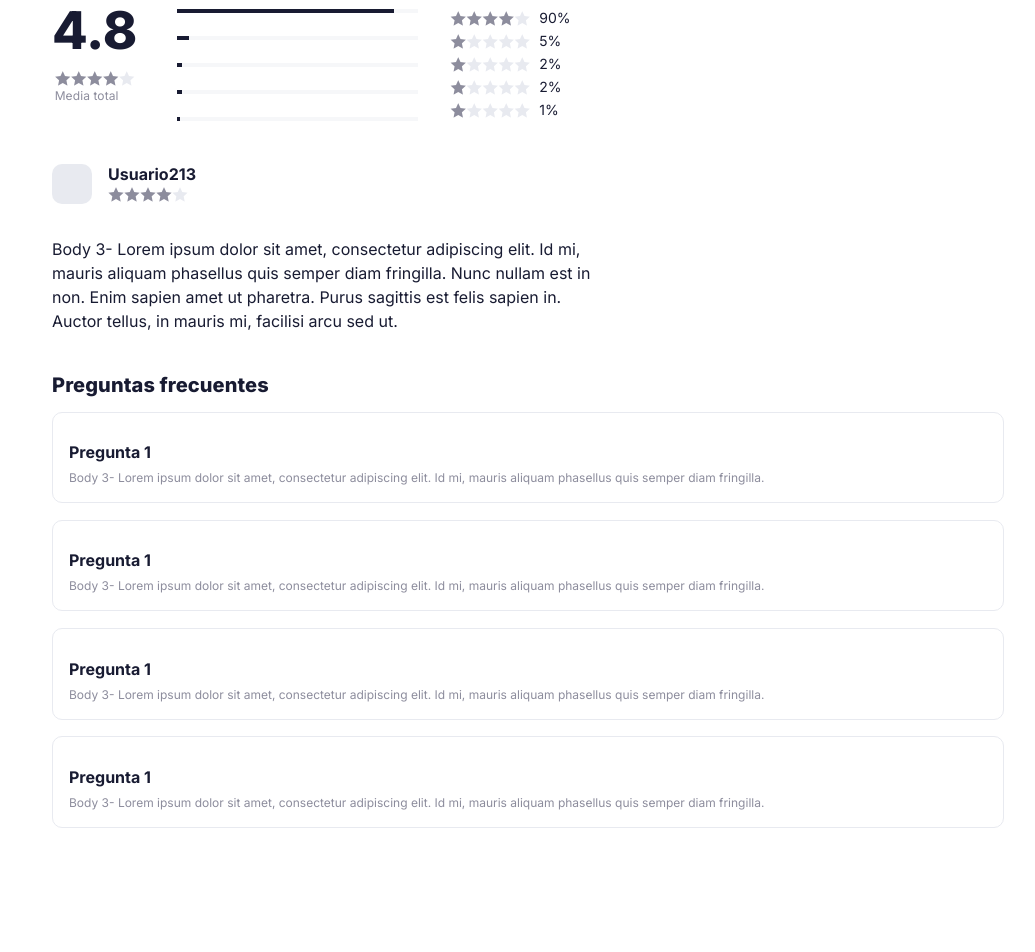
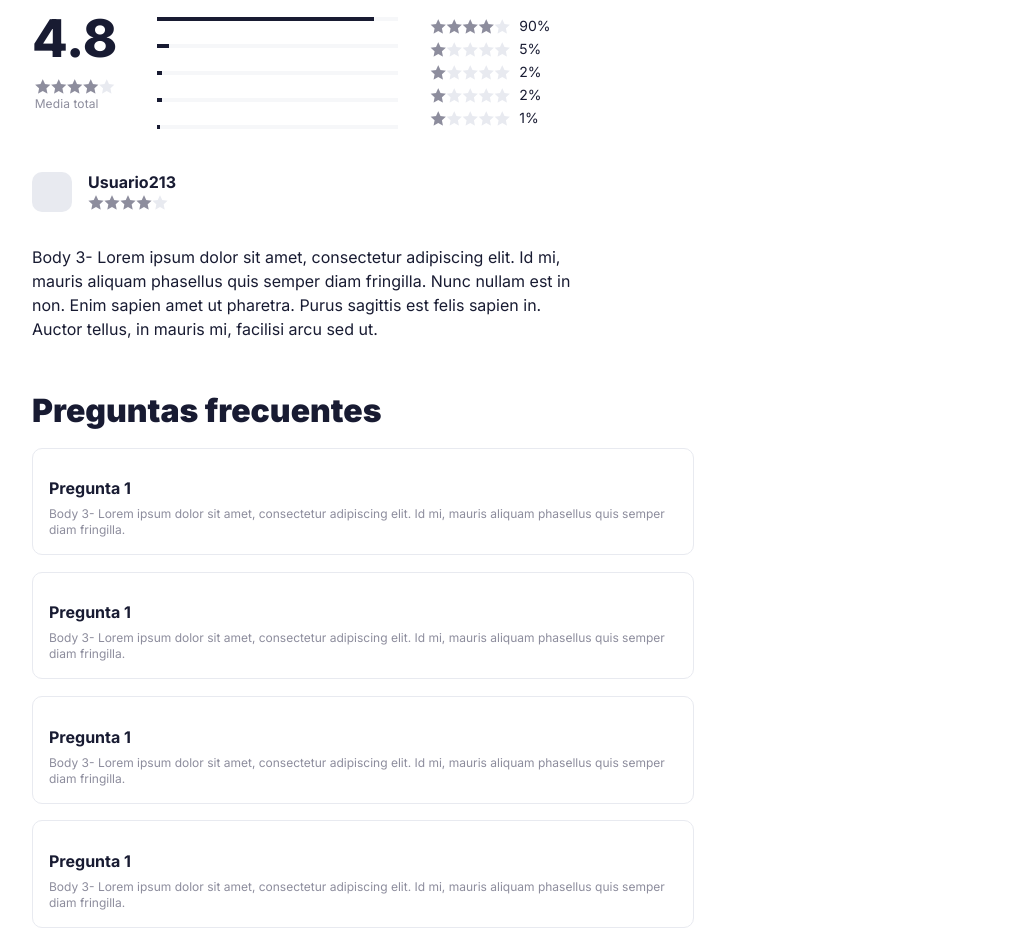
Before and after one commit to kedeinroga/crashcourse-front, a React (Create React App) app: page / in a window 1280 px wide. Shown: the part 2723-3675 px from the top of the page, without its empty margins (112-1147 px from the left). Before the commit the page ends 3575 px from the top, so only its background shows below. Built offline with nearby package versions, Linux system fonts and the light colour scheme.

Commit message:
desktop version of the FAQ component

```diff
--- a/src/components/cursodetail/FrequentQuestions.css
+++ b/src/components/cursodetail/FrequentQuestions.css
@@ -17,3 +17,20 @@
   flex-direction: column;
   gap: 16.7px;
 }
+
+@media only screen and (min-width: 480px) {
+  .frequent-questions--title {
+    font-size: 32px;
+    font-weight: 900;
+    line-height: 44px;
+    letter-spacing: 0px;
+  }
+
+  .asks-content {
+    max-width: 662px;
+  }
+
+  .frequent-questions {
+    margin: 0 0px;
+  }
+}
--- a/src/components/cursodetail/Ratings.css
+++ b/src/components/cursodetail/Ratings.css
@@ -21,4 +21,8 @@
     font-size: 32px;
     line-height: 44px;
   }
+
+  .ratings-content {
+    padding: 48px 0px;
+  }
 }
```
